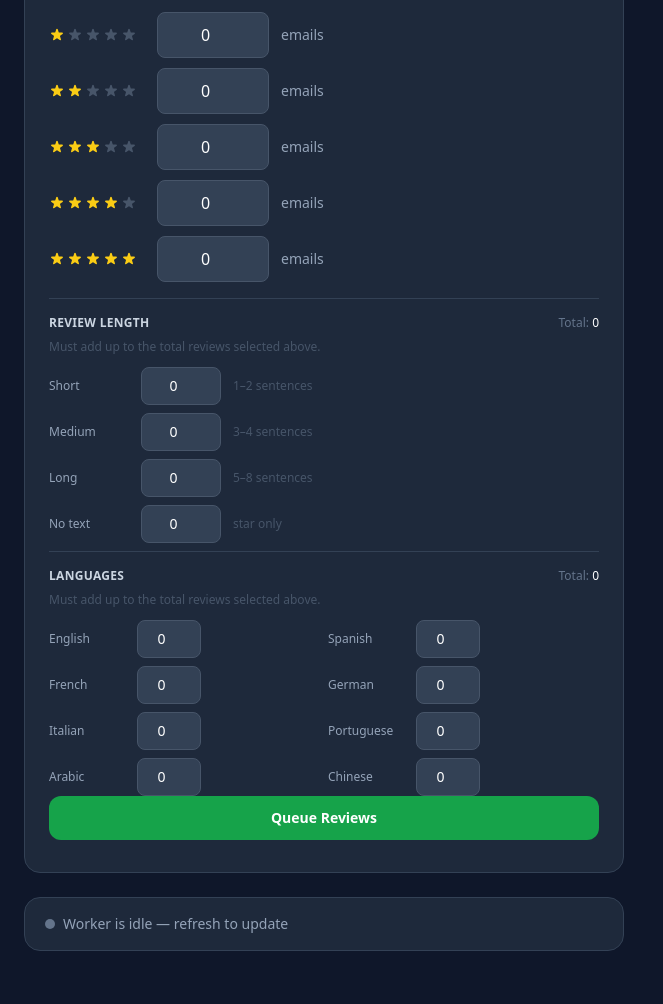
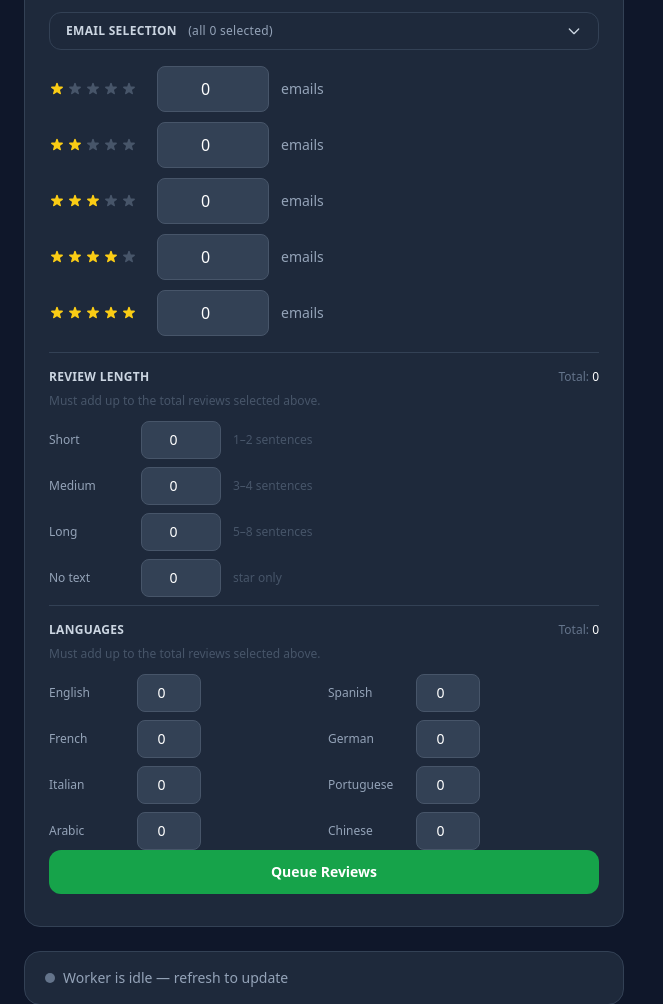
Before and after one commit to mohdtalal3/google-review-automation, a Flask app: template templates/business.html in a window 1280 px wide. Shown: the part 666-1670 px from the top of the page, without its empty margins (0-663 px from the left). Before the commit the page ends 1617 px from the top, so only its background shows below. Run offline with Flask 3, Linux system fonts and the light colour scheme; the template is opened without the code that fills it, so the values that code supplies are empty; some libraries are stand-ins or nearby versions.

Commit message:
add email selection and falg emails

```diff
--- a/app.py
+++ b/app.py
@@ -105,6 +105,7 @@ def business(business_id):
     reviews = db.get_reviews_for_business(business_id)
     config = db.get_review_config(business_id)
     is_running = any(r["status"] == "reviewing" for r in reviews)
+    all_emails = db.get_all_emails()
     total_pool = db.count_emails()
     already_queued = db.count_queued_for_business(business_id)
     already_reviewed = db.count_reviewed_for_business(business_id)
@@ -114,6 +115,7 @@ def business(business_id):
         reviews=reviews,
         config=config,
         is_running=is_running,
+        all_emails=all_emails,
         total_pool=total_pool,
         already_queued=already_queued,
         already_reviewed=already_reviewed,
@@ -203,6 +205,10 @@ def delete_review(business_id, review_id):
 @app.route("/business/<int:business_id>/start-bot", methods=["POST"])
 @login_required
 def start_bot(business_id):
+    # Optional email filter — if none submitted, use all
+    selected_email_ids = request.form.getlist("selected_email_ids")
+    allowed_email_ids = [int(x) for x in selected_email_ids if x.isdigit()] if selected_email_ids else None
+
     # Star counts come directly from the form
     star_list = []
     for star in range(1, 6):
@@ -229,7 +235,7 @@ def start_bot(business_id):
     random.shuffle(type_list)
     random.shuffle(language_list)
 
-    created, already_pending = db.create_review_jobs(business_id, star_list, type_list, language_list)
+    created, already_pending = db.create_review_jobs(business_id, star_list, type_list, language_list, allowed_email_ids=allowed_email_ids)
     if created == 0 and already_pending == 0:
         return jsonify({"status": "error", "message": "No new emails available to assign."})
 
@@ -240,5 +246,6 @@ if __name__ == "__main__":
     db.init_db()
     db.migrate_add_delay_seconds()
     db.migrate_add_review_type_language()
+    db.migrate_add_email_fail_tracking()
     #app.run(debug=True, port=5000)
     app.run(host="0.0.0.0", port=5000, debug=False)
--- a/bot.py
+++ b/bot.py
@@ -251,6 +251,12 @@ def run_reviews(business_id, biz, config, delay=60):
         )
         if not success:
             log.warning("post_review returned False for %s", review_row["email"])
+            flagged = db.increment_email_fail_count(review_row["email_id"])
+            if flagged:
+                log.warning(
+                    "Email %s has failed 5 times — flagged and removed from all pending jobs.",
+                    review_row["email"],
+                )
         previous_email = review_row["email"]
 
         actual_delay = random.uniform(delay, delay + 300)
--- a/templates/business.html
+++ b/templates/business.html
@@ -116,6 +116,57 @@
             Selecting:
             <span id="assigned-count" class="font-semibold text-white">0</span>
           </span>
+        </div>
+
+        <!-- Email selector -->
+        <div class="border border-slate-700 rounded-xl mb-4">
+          <button type="button" onclick="toggleEmailSelector()"
+                  class="w-full flex items-center justify-between px-4 py-2.5
+                         text-xs font-semibold text-slate-300 uppercase tracking-wide
+                         hover:bg-slate-700/50 rounded-xl transition-colors">
+            <span>Email Selection
+              <span id="email-sel-badge"
+                    class="ml-2 normal-case font-normal text-slate-400">
+                (all <span id="email-sel-count">{{ all_emails | length }}</span> selected)
+              </span>
+            </span>
+            <svg id="email-sel-chevron" class="w-4 h-4 transition-transform" fill="none"
+                 stroke="currentColor" viewBox="0 0 24 24">
+              <path stroke-linecap="round" stroke-linejoin="round" stroke-width="2"
+                    d="M19 9l-7 7-7-7"/>
+            </svg>
+          </button>
+
+          <div id="email-selector-panel" class="hidden px-4 pb-4">
+            <div class="flex gap-2 mb-3 pt-1">
+              <button type="button" onclick="selectAllEmails()"
+                      class="text-xs text-blue-400 hover:text-blue-300 transition-colors">
+                Select All
+              </button>
+              <span class="text-slate-600">·</span>
+              <button type="button" onclick="deselectAllEmails()"
+                      class="text-xs text-slate-400 hover:text-slate-300 transition-colors">
+                Deselect All
+              </button>
+            </div>
+            <div class="space-y-1.5 max-h-48 overflow-y-auto pr-1">
+              {% for em in all_emails %}
+              <label class="flex items-center gap-2.5 cursor-pointer group">
+                <input type="checkbox" name="email_checkbox" value="{{ em.id }}"
+                       class="email-checkbox w-4 h-4 rounded bg-slate-700 border-slate-500
+                              accent-blue-500 cursor-pointer"
+                       checked
+                       onchange="updateEmailSelectionBadge(); updateCounter();" />
+                <span class="text-xs text-slate-300 group-hover:text-white transition-colors truncate">
+                  {{ em.email }}
+                </span>
+                {% if em.flagged %}
+                <span class="text-xs text-orange-400 shrink-0">flagged</span>
+                {% endif %}
+              </label>
+              {% endfor %}
+            </div>
+          </div>
         </div>
 
         <!-- Over-limit warning -->
@@ -327,6 +378,7 @@
                     {% if r.status == 'reviewed' %}bg-green-950 text-green-400
                     {% elif r.status == 'reviewing' %}bg-yellow-950 text-yellow-400
                     {% elif r.status == 'failed' %}bg-red-950 text-red-400
+                    {% elif r.status == 'flagged' %}bg-orange-950 text-orange-400
                     {% else %}bg-slate-700 text-slate-400{% endif %}">
                     {{ r.status }}
                   </span>
@@ -341,7 +393,7 @@
                       View
                     </button>
                     {% endif %}
-                    {% if r.status in ['failed', 'reviewed'] %}
+                    {% if r.status in ['failed', 'reviewed', 'flagged'] %}
                     <form method="POST"
                           action="/business/{{ business.id }}/reset-review/{{ r.id }}"
                           class="inline">
@@ -436,6 +488,10 @@
       document.querySelectorAll('.lang-input').forEach(inp => {
         formData.append(inp.id, inp.value);
       });
+      // Include selected email IDs (empty list = all deselected, so at least warn)
+      document.querySelectorAll('.email-checkbox:checked').forEach(cb => {
+        formData.append('selected_email_ids', cb.value);
+      });
 
       fetch(`/business/${BUSINESS_ID}/start-bot`, { method: 'POST', body: formData })
         .then(r => r.json())
@@ -459,7 +515,51 @@
     }
 
     // ── Star distribution counter ──────────────────────────────────────────────
-    const AVAILABLE = {{ total_pool - already_queued - already_reviewed }};
+    const TOTAL_AVAILABLE = {{ total_pool - already_queued - already_reviewed }};
+
+    function getSelectedEmailCount() {
+      return document.querySelectorAll('.email-checkbox:checked').length;
+    }
+
+    function getAvailable() {
+      // Effective available = min(total pool available, selected emails count)
+      // (selected emails may include already-used ones but server handles that;
+      //  we approximate with the checkbox count for UI feedback)
+      const selected = getSelectedEmailCount();
+      const total = document.querySelectorAll('.email-checkbox').length;
+      if (selected === total) return TOTAL_AVAILABLE;
+      return Math.min(TOTAL_AVAILABLE, selected);
+    }
+
+    function toggleEmailSelector() {
+      const panel = document.getElementById('email-selector-panel');
+      const chevron = document.getElementById('email-sel-chevron');
+      panel.classList.toggle('hidden');
+      chevron.style.transform = panel.classList.contains('hidden') ? '' : 'rotate(180deg)';
+    }
+
+    function selectAllEmails() {
+      document.querySelectorAll('.email-checkbox').forEach(cb => { cb.checked = true; });
+      updateEmailSelectionBadge();
+      updateCounter();
+    }
+
+    function deselectAllEmails() {
+      document.querySelectorAll('.email-checkbox').forEach(cb => { cb.checked = false; });
+      updateEmailSelectionBadge();
+      updateCounter();
+    }
+
+    function updateEmailSelectionBadge() {
+      const checked = getSelectedEmailCount();
+      const total   = document.querySelectorAll('.email-checkbox').length;
+      const badge   = document.getElementById('email-sel-badge');
+      const countEl = document.getElementById('email-sel-count');
+      countEl.textContent = checked;
+      badge.innerHTML = checked === total
+        ? `(all <span id="email-sel-count">${checked}</span> selected)`
+        : `(<span id="email-sel-count">${checked}</span> / ${total} selected)`;
+    }
 
     // Reset all type/lang inputs to 0 on page load to avoid browser-restored values
     document.querySelectorAll('.type-input, .lang-input').forEach(inp => { inp.value = 0; });
@@ -489,7 +589,7 @@
       const queueBtn   = document.getElementById('start-bot-btn');
       const hintsDiv   = document.getElementById('queue-hints');
 
-      const overAvail  = starTotal > AVAILABLE;
+      const overAvail  = starTotal > getAvailable();
       const lenOk      = starTotal > 0 && lenTotal  === starTotal;
       const langOk     = starTotal > 0 && langTotal === starTotal;
       const ready      = !overAvail && lenOk && langOk;
--- a/worker.py
+++ b/worker.py
@@ -54,6 +54,7 @@ def main():
     db.init_db()
     db.migrate_add_delay_seconds()
     db.migrate_add_review_type_language()
+    db.migrate_add_email_fail_tracking()
     db.reset_stuck_reviewing()
     log.info("Worker started. Reset any stuck 'reviewing' jobs to 'pending'.")
     log.info("Worker started. Polling every %ds for pending jobs.", POLL_INTERVAL)
```
Also changed, not shown: db.py (+49 -3 lines), 1 other file.
